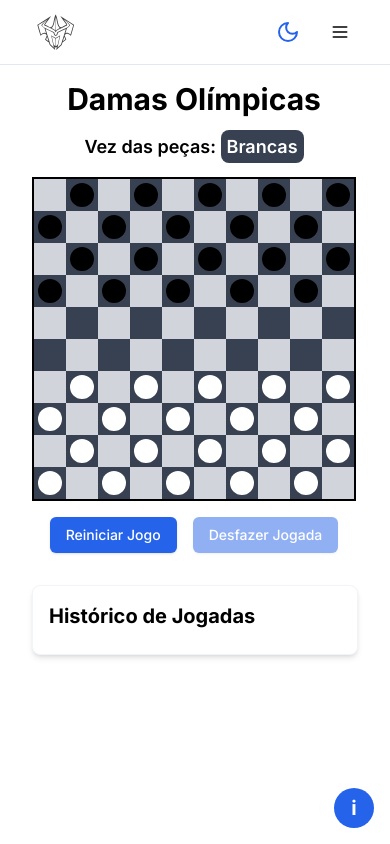
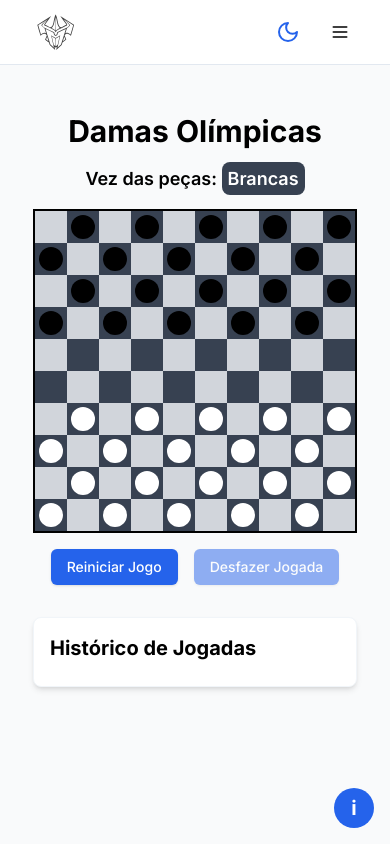
Before and after one commit to giovannivicentin/megazord, a Next.js app: page /checkers in a window 390 px wide. Shown: the top 844 px of the page. Built offline with nearby package versions, Linux system fonts and the light colour scheme.

Commit message:
feat: enhance layout of CheckersPage with improved styling and responsiveness

```diff
--- a/src/app/checkers/page.tsx
+++ b/src/app/checkers/page.tsx
@@ -2,8 +2,10 @@ import { CheckersGame } from '@/components/checkers-game'
 
 function CheckersPage() {
   return (
-    <div className="flex min-h-screen flex-col items-center mx-4 md:mx-0">
-      <CheckersGame />
+    <div className="min-h-screen bg-gray-50 dark:bg-[unset] py-8 flex flex-col">
+      <div className="max-w-7xl mx-auto px-4 sm:px-6 lg:px-8">
+        <CheckersGame />
+      </div>
     </div>
   )
 }
```
